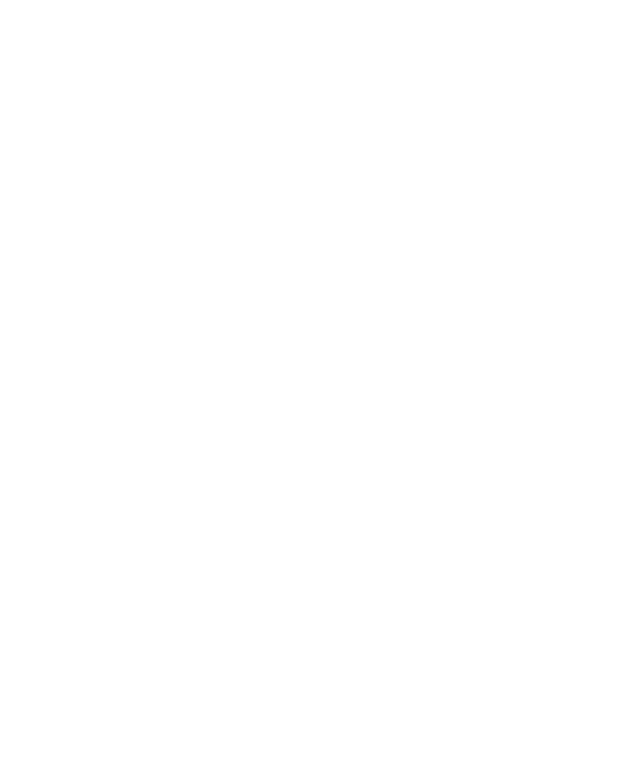
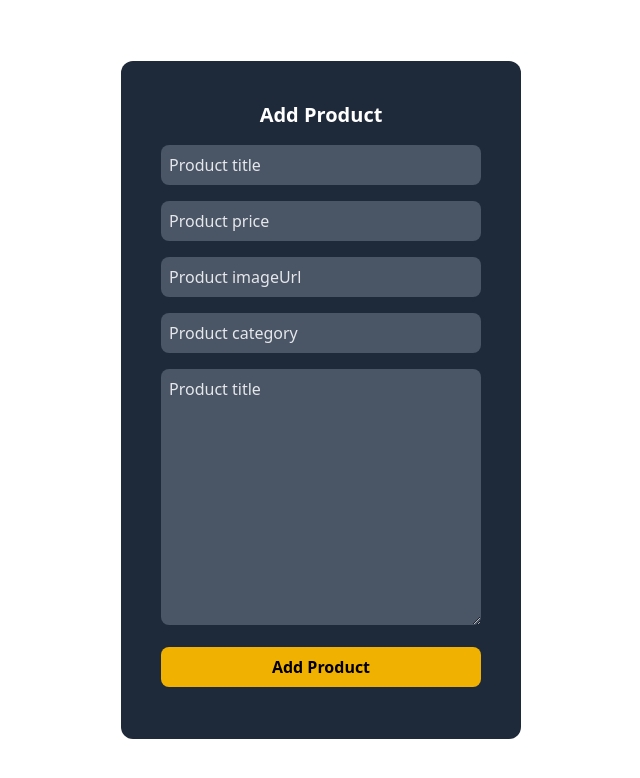
Before and after one commit to Simran1028/ecommerce, a React (Vite) app: page /addproduct in a window 1280 px wide. Shown: the top 778 px of the page, without its empty margins (319-959 px from the left). Built offline with nearby package versions, Linux system fonts and the light colour scheme.

Commit message:
addproduct updateproduct pg created

```diff
--- a/src/App.jsx
+++ b/src/App.jsx
@@ -9,6 +9,8 @@
 import Login from './pages/registration/Login'
 import SignUp from './pages/registration/SignUp'
 import ProductInfo from './pages/productinfo/ProductInfo'
+import AddProduct from './pages/admin/page/AddProduct'
+import UpdateProduct from './pages/admin/page/UpdateProduct'
 
 const App = () => {
   return (
@@ -21,6 +23,8 @@
           <Route path='/cart' element={<Cart />} />
           <Route path='/login' element={<Login />} />
           <Route path='/signup' element={<SignUp />} />
+          <Route path='/addproduct' element={<AddProduct />} />
+          <Route path='/updateproduct' element={<UpdateProduct />} />
           <Route path='/product/:id' element={<ProductInfo />} />
           <Route path='/*' element={<NoPage />} />
         </Routes>
--- /dev/null
+++ b/src/pages/admin/page/AddProduct.jsx
@@ -0,0 +1,59 @@
+import React from 'react'
+
+function AddProduct() {
+    return (
+        <div>
+            <div className=' flex justify-center items-center h-screen'>
+                <div className=' bg-gray-800 px-10 py-10 rounded-xl '>
+                    <div className="">
+                        <h1 className='text-center text-white text-xl mb-4 font-bold'>Add Product</h1>
+                    </div>
+                    <div>
+                        <input type="text"
+                            name='title'
+                            className=' bg-gray-600 mb-4 px-2 py-2 w-full lg:w-[20em] rounded-lg text-white placeholder:text-gray-200 outline-none'
+                            placeholder='Product title'
+                        />
+                    </div>
+                    <div>
+                        <input type="text"
+                            name='price'
+                            className=' bg-gray-600 mb-4 px-2 py-2 w-full lg:w-[20em] rounded-lg text-white placeholder:text-gray-200 outline-none'
+                            placeholder='Product price'
+                        />
+                    </div>
+                    <div>
+                        <input type="text"
+                            name='imageurl'
+                            className=' bg-gray-600 mb-4 px-2 py-2 w-full lg:w-[20em] rounded-lg text-white placeholder:text-gray-200 outline-none'
+                            placeholder='Product imageUrl'
+                        />
+                    </div>
+                    <div>
+                        <input type="text"
+                            name='category'
+                            className=' bg-gray-600 mb-4 px-2 py-2 w-full lg:w-[20em] rounded-lg text-white placeholder:text-gray-200 outline-none'
+                            placeholder='Product category'
+                        />
+                    </div>
+                    <div>
+                       <textarea cols="30" rows="10" name='title'
+                            className=' bg-gray-600 mb-4 px-2 py-2 w-full lg:w-[20em] rounded-lg text-white placeholder:text-gray-200 outline-none'
+                            placeholder='Product title'>
+
+                       </textarea>
+                    </div>
+                    <div className=' flex justify-center mb-3'>
+                        <button
+                            className=' bg-yellow-500 w-full text-black font-bold  px-2 py-2 rounded-lg'>
+                            Add Product
+                        </button>
+                    </div>
+
+                </div>
+            </div>
+        </div>
+    )
+}
+
+export default AddProduct
--- /dev/null
+++ b/src/pages/admin/page/UpdateProduct.jsx
@@ -0,0 +1,59 @@
+import React from 'react'
+
+function UpdateProduct() {
+    return (
+        <div>
+            <div className=' flex justify-center items-center h-screen'>
+                <div className=' bg-gray-800 px-10 py-10 rounded-xl '>
+                    <div className="">
+                        <h1 className='text-center text-white text-xl mb-4 font-bold'>Update Product</h1>
+                    </div>
+                    <div>
+                        <input type="text"
+                            name='title'
+                            className=' bg-gray-600 mb-4 px-2 py-2 w-full lg:w-[20em] rounded-lg text-white placeholder:text-gray-200 outline-none'
+                            placeholder='Product title'
+                        />
+                    </div>
+                    <div>
+                        <input type="text"
+                            name='price'
+                            className=' bg-gray-600 mb-4 px-2 py-2 w-full lg:w-[20em] rounded-lg text-white placeholder:text-gray-200 outline-none'
+                            placeholder='Product price'
+                        />
+                    </div>
+                    <div>
+                        <input type="text"
+                            name='imageurl'
+                            className=' bg-gray-600 mb-4 px-2 py-2 w-full lg:w-[20em] rounded-lg text-white placeholder:text-gray-200 outline-none'
+                            placeholder='Product imageUrl'
+                        />
+                    </div>
+                    <div>
+                        <input type="text"
+                            name='category'
+                            className=' bg-gray-600 mb-4 px-2 py-2 w-full lg:w-[20em] rounded-lg text-white placeholder:text-gray-200 outline-none'
+                            placeholder='Product category'
+                        />
+                    </div>
+                    <div>
+                       <textarea cols="30" rows="10" name='title'
+                            className=' bg-gray-600 mb-4 px-2 py-2 w-full lg:w-[20em] rounded-lg text-white placeholder:text-gray-200 outline-none'
+                            placeholder='Product title'>
+
+                       </textarea>
+                    </div>
+                    <div className=' flex justify-center mb-3'>
+                        <button
+                            className=' bg-yellow-500 w-full text-black font-bold  px-2 py-2 rounded-lg'>
+                            Update Product
+                        </button>
+                    </div>
+
+                </div>
+            </div>
+        </div>
+    )
+}
+
+export default UpdateProduct
```
